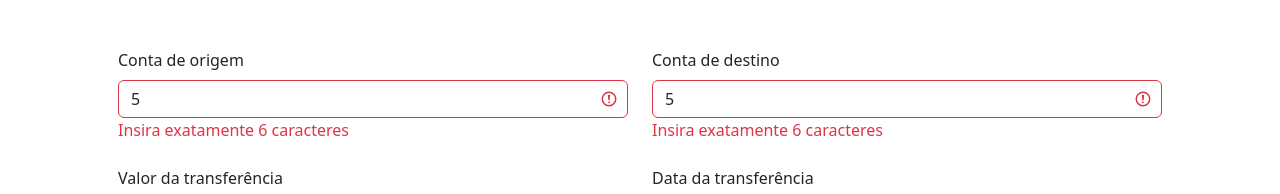
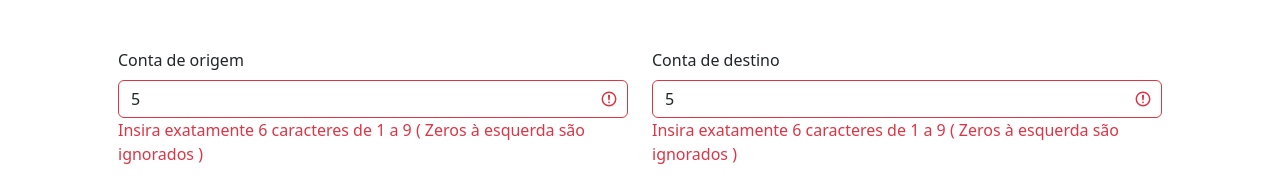
Before and after one commit to Victor-ro/Agendar-Transferencias, an Angular app in the folder schedule-frontend/: page / in a window 1280 px wide. Both pictures are taken after typing "5", "5", "5", "2020-01-15" into the empty fields and a click on the button "Cadastrar agendamento". Shown: the top 194 px of the page. Built offline with nearby package versions, Linux system fonts and the light colour scheme; no server answers.

Commit message:
[VR]feat: accounts validators

```diff
--- a/schedule-frontend/src/app/components/schedule-frontend/schedule-frontend.component.html
+++ b/schedule-frontend/src/app/components/schedule-frontend/schedule-frontend.component.html
@@ -38,17 +38,12 @@
             </div>
             <div
               *ngIf="
-                submitted && scheduleForm.controls.originAccount.errors.min
+                submitted &&
+                scheduleForm.get('originAccount')?.hasError('invalidAccount')
               "
             >
-              Insira exatamente 6 caracteres
-            </div>
-            <div
-              *ngIf="
-                submitted && scheduleForm.controls.originAccount.errors.max
-              "
-            >
-              Insira exatamente 6 caracteres
+              Insira exatamente 6 caracteres de 1 a 9 ( Zeros à esquerda são
+              ignorados )
             </div>
           </div>
         </div>
@@ -78,17 +73,14 @@
             </div>
             <div
               *ngIf="
-                submitted && scheduleForm.controls.destinationAccount.errors.min
+                submitted &&
+                scheduleForm
+                  .get('destinationAccount')
+                  ?.hasError('invalidAccount')
               "
             >
-              Insira exatamente 6 caracteres
-            </div>
-            <div
-              *ngIf="
-                submitted && scheduleForm.controls.destinationAccount.errors.max
-              "
-            >
-              Insira exatamente 6 caracteres
+              Insira exatamente 6 caracteres de 1 a 9 ( Zeros à esquerda são
+              ignorados )
             </div>
           </div>
         </div>
--- a/schedule-frontend/src/app/components/schedule-frontend/schedule-frontend.component.ts
+++ b/schedule-frontend/src/app/components/schedule-frontend/schedule-frontend.component.ts
@@ -3,7 +3,7 @@ import { ScheduleBackendService } from './../../shared/services/schedule-backend
 import { Component, OnInit } from '@angular/core';
 import { CommonModule } from "@angular/common";
 import { Observable } from 'rxjs';
-import { FormBuilder, FormGroup, Validators } from '@angular/forms';
+import { FormBuilder, FormControl, FormGroup, Validators } from '@angular/forms';
 import { ReactiveFormsModule } from '@angular/forms';
 
 @Component({
@@ -33,13 +33,21 @@ export class ScheduleFrontendComponent implements OnInit {
     this.currentDate = new Date();
   }
 
+  accountValidatorNumbers(control: FormControl) {
+    const value = control.value;
+
+    const isValidFormat = /^0*[0-9]{6}$/.test(value);
+
+    return isValidFormat ? null : { invalidAccount: true };
+  }
+
   createForm() {
     this.scheduleForm = this.fb.group({
-      originAccount: ['', [Validators.required, Validators.min(100000), Validators.max(999999)]],
-      destinationAccount: ['', [Validators.required, Validators.min(100000), Validators.max(999999)]],
+      originAccount: ['', [Validators.required, this.accountValidatorNumbers]],
+      destinationAccount: ['', [Validators.required, this.accountValidatorNumbers]],
       transferAmount: ['', [Validators.required]],
       transferDate: ['', [Validators.required]],
-    })
+    });
   }
 
   getTransfers() {
@@ -54,6 +62,7 @@ export class ScheduleFrontendComponent implements OnInit {
     } else {
       this.scheduleBackendService.sendScheduleTransfer(this.scheduleForm.value).subscribe();
       alert("Agendamento cadastrado!")
+      this.submitted = false;
       this.scheduleForm.reset();
     }
 
```
